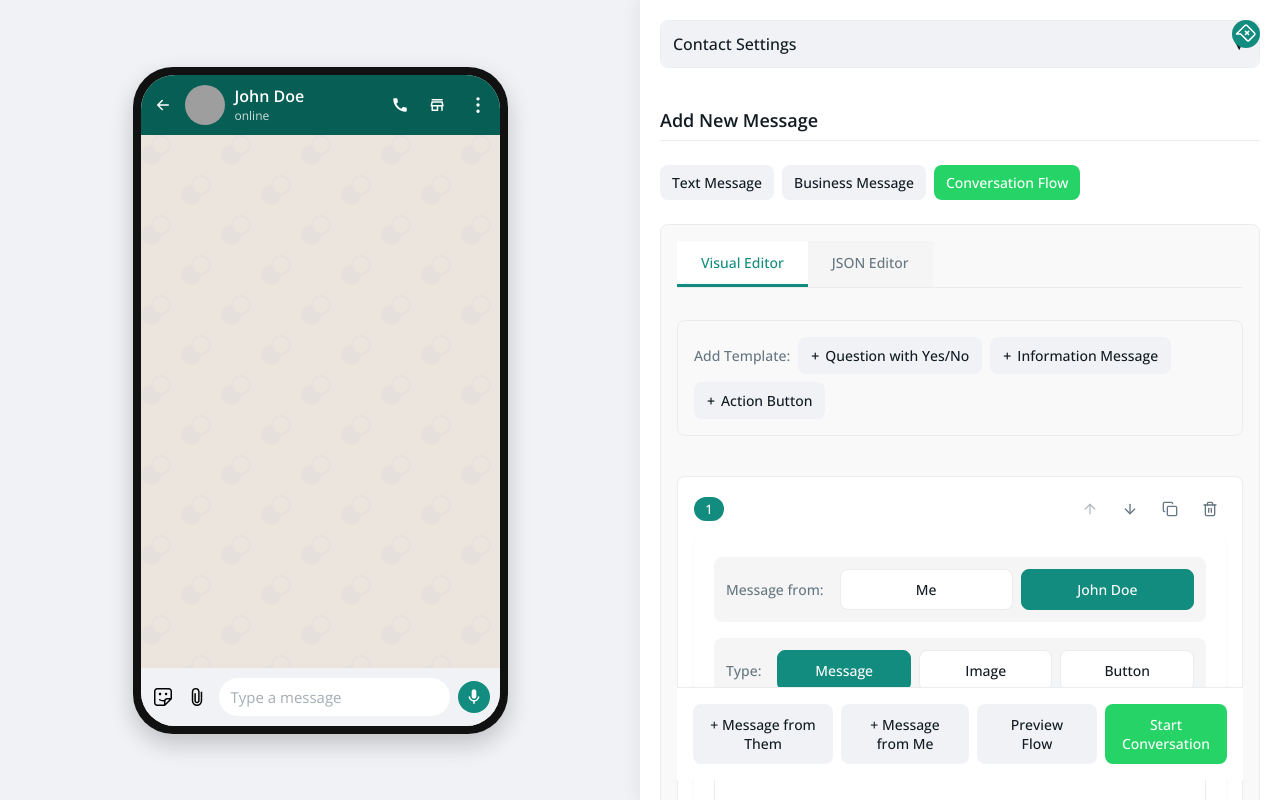
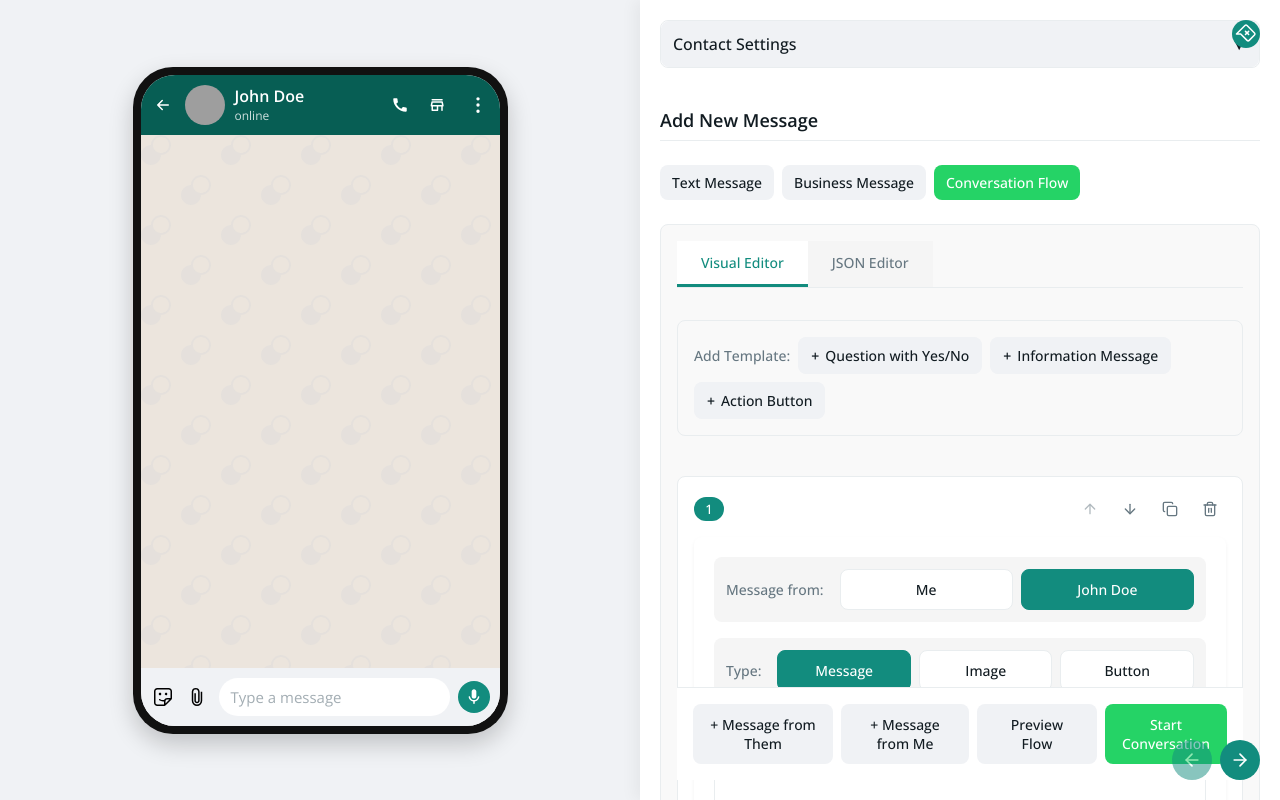
Before and after one commit to boringcuriosity/Whatsapp-simulator, a React (Vite) app: page / in a window 1280 px wide. Built offline with nearby package versions, Linux system fonts and the light colour scheme; grey boxes are pictures that could not be loaded.

Commit message:
Commit all changes

```diff
--- a/src/App.tsx
+++ b/src/App.tsx
@@ -1,6 +1,6 @@
 import { useState, useEffect } from 'react'
 import styled from 'styled-components'
-import { MessageSquarePlus, Play, Pause } from 'lucide-react'
+import { MessageSquarePlus, Play, Pause, ArrowLeft, ArrowRight } from 'lucide-react'
 import PhonePreview from './components/PhonePreview'
 import ControlPanel from './components/ControlPanel'
 import { Message, Contact, ConversationStep } from './types'
@@ -87,6 +87,41 @@ const PlayButton = styled(ToggleButton)<{ isPlaying?: boolean }>`
 
   &:hover {
     background: ${props => props.isPlaying ? 'var(--whatsapp-green)' : 'var(--whatsapp-teal)'};
+  }
+`
+
+const ManualControls = styled.div`
+  position: fixed;
+  bottom: 20px;
+  right: 20px;
+  display: flex;
+  gap: 8px;
+  z-index: 1000;
+`
+
+const ArrowButton = styled.button<{ disabled?: boolean }>`
+  width: 40px;
+  height: 40px;
+  border-radius: 50%;
+  background: var(--whatsapp-teal);
+  border: none;
+  color: white;
+  display: flex;
+  align-items: center;
+  justify-content: center;
+  cursor: pointer;
+  transition: all 0.2s ease;
+  opacity: ${props => props.disabled ? 0.5 : 1};
+  pointer-events: ${props => props.disabled ? 'none' : 'auto'};
+
+  &:hover {
+    transform: ${props => props.disabled ? 'none' : 'scale(1.1)'};
+    background: var(--whatsapp-green);
+  }
+
+  svg {
+    width: 20px;
+    height: 20px;
   }
 `
 
@@ -183,59 +218,104 @@ function App() {
   const [previewMessages, setPreviewMessages] = useState<Message[]>([]);
   const [conversationError, setConversationError] = useState('');
 
+  const [currentStepIndex, setCurrentStepIndex] = useState(-1);
+
+  // Add a useEffect to automatically update savedConversation when steps change
   useEffect(() => {
-    // Process the next message in the conversation queue
-    if (isPlayingConversation && conversationQueue.length > 0) {
-      const nextStep = conversationQueue[0];
-      const delay = nextStep.delay ?? 1000; // Default delay of 1 second if not specified
+    if (steps.length > 0) {
+      setSavedConversation(steps);
+      // If we're already displaying messages, keep them
+      // Otherwise initialize currentStepIndex to -1 to start fresh
+      if (messages.length === 0) {
+        setCurrentStepIndex(-1);
+      }
+    }
+  }, [steps]);
 
-      // Show typing indicator for the sender if it's not a button and it's from "them"
-      if (nextStep.sender === 'them' && nextStep.type !== 'button') {
-        setContact(prev => ({ ...prev, status: 'typing' }));
+  // Add these new functions for manual control
+  const handlePreviousStep = () => {
+    // Allow going back if there are messages
+    if (messages.length === 0) return;
+
+    // Ensure savedConversation is populated if not already
+    if (savedConversation.length === 0 && steps.length > 0) {
+      setSavedConversation(steps);
     }
 
-      const timer = setTimeout(() => {
-        // Reset typing indicator
-        if (nextStep.sender === 'them') {
+    // Remove the last message
+    setMessages(prev => prev.slice(0, -1));
+    setCurrentStepIndex(prev => Math.max(-1, prev - 1));
+  };
+
+  const handleNextStep = () => {
+    // If we have steps, use them directly
+    if (steps.length > 0) {
+      // If no messages yet, start with first message
+      if (messages.length === 0) {
+        const firstMessage = steps[0];
+        addMessageImmediately(firstMessage);
+        setCurrentStepIndex(0);
+        return;
+      }
+
+      // If we haven't started yet
+      if (currentStepIndex === -1) {
+        const firstMessage = steps[0];
+        addMessageImmediately(firstMessage);
+        setCurrentStepIndex(0);
+        return;
+      }
+
+      // If we're not at the end
+      if (currentStepIndex < steps.length - 1) {
+        const nextStep = steps[currentStepIndex + 1];
+        addMessageImmediately(nextStep);
+        setCurrentStepIndex(prev => prev + 1);
+      }
+    }
+  };
+
+  // Helper function to add message immediately without delays
+  const addMessageImmediately = (step: ConversationStep) => {
+    // Reset any previous typing indicators
+    if (contact.status === 'typing') {
       setContact(prev => ({ ...prev, status: 'online' }));
     }
 
-        // Format text with highlighted text if needed
-        let formattedText = nextStep.text;
-        if (nextStep.highlightedText) {
+    // Show typing indicator only briefly for visual feedback
+    if (step.sender === 'them' && step.type !== 'button') {
+      setContact(prev => ({ ...prev, status: 'typing' }));
+      // Reset status after a very short delay
+      setTimeout(() => {
+        setContact(prev => ({ ...prev, status: 'online' }));
+      }, 200);
+    }
+
+    // Format and add the message immediately
+    let formattedText = step.text;
+    if (step.highlightedText) {
       formattedText = formattedText.replace(
-            nextStep.highlightedText,
-            `*${nextStep.highlightedText}*`
+        step.highlightedText,
+        `*${step.highlightedText}*`
       );
     }
 
-        // Add the message
     const newMessage: Message = {
       id: Date.now().toString(),
       text: formattedText,
-          sender: nextStep.sender,
+      sender: step.sender,
       timestamp: new Date(),
       status: 'sent',
-          type: nextStep.type || 'text',
-          isBusinessMessage: nextStep.isBusinessMessage,
-          buttonText: nextStep.buttonText,
-          link: nextStep.link, // Add the link property
-          imageUrl: nextStep.imageUrl,
-          caption: nextStep.caption
+      type: step.type || 'text',
+      isBusinessMessage: step.isBusinessMessage,
+      buttonText: step.buttonText,
+      link: step.link,
+      imageUrl: step.imageUrl,
+      caption: step.caption
     };
 
     setMessages(prev => [...prev, newMessage]);
-
-        // Remove this step from the queue
-        setConversationQueue(prev => prev.slice(1));
-      }, delay);
-
-      return () => clearTimeout(timer);
-    } else if (isPlayingConversation && conversationQueue.length === 0) {
-      // Conversation playback is complete
-      setIsPlayingConversation(false);
-    }
-  }, [isPlayingConversation, conversationQueue]);
+  };
 
   const updateContact = (updatedContact: Partial<Contact>) => {
     setContact(prev => ({ ...prev, ...updatedContact }))
@@ -267,13 +347,13 @@ function App() {
     setMessages([])
   }
 
+  // Modified startConversation to handle the current step index properly
   const startConversation = (steps: ConversationStep[]) => {
-    // Save the conversation for later use
     setSavedConversation(steps);
     setIsPlayingConversation(true);
     setConversationQueue(steps);
-    // Don't clear messages when starting new conversation
-    // setMessages([]); - Remove this line
+    setCurrentStepIndex(-1);
+    setMessages([]); // Clear messages when starting new conversation
   }
 
   const handlePlayConversation = () => {
@@ -330,6 +410,52 @@ function App() {
     setConversationQueue([...defaultConversation]);
     setIsPlayingConversation(true);
   };
+
+  // Update useEffect to work better with manual controls
+  useEffect(() => {
+    if (!isPlayingConversation || conversationQueue.length === 0) return;
+
+    const nextStep = conversationQueue[0];
+    const delay = nextStep.delay ?? 1000;
+
+    if (nextStep.sender === 'them' && nextStep.type !== 'button') {
+      setContact(prev => ({ ...prev, status: 'typing' }));
+    }
+
+    const timer = setTimeout(() => {
+      if (nextStep.sender === 'them') {
+        setContact(prev => ({ ...prev, status: 'online' }));
+      }
+
+      let formattedText = nextStep.text;
+      if (nextStep.highlightedText) {
+        formattedText = formattedText.replace(
+          nextStep.highlightedText,
+          `*${nextStep.highlightedText}*`
+        );
+      }
+
+      const newMessage: Message = {
+        id: Date.now().toString(),
+        text: formattedText,
+        sender: nextStep.sender,
+        timestamp: new Date(),
+        status: 'sent',
+        type: nextStep.type || 'text',
+        isBusinessMessage: nextStep.isBusinessMessage,
+        buttonText: nextStep.buttonText,
+        link: nextStep.link,
+        imageUrl: nextStep.imageUrl,
+        caption: nextStep.caption
+      };
+
+      setMessages(prev => [...prev, newMessage]);
+      setCurrentStepIndex(prev => prev + 1);
+      setConversationQueue(prev => prev.slice(1));
+    }, delay);
+
+    return () => clearTimeout(timer);
+  }, [isPlayingConversation, conversationQueue]);
 
   return (
     <AppContainer>
@@ -402,6 +528,25 @@ function App() {
           </>
         )}
       </ControlSection>
+      <ManualControls>
+        <ArrowButton
+          onClick={handlePreviousStep}
+          disabled={messages.length === 0}
+          title="Previous message"
+        >
+          <ArrowLeft />
+        </ArrowButton>
+        <ArrowButton
+          onClick={handleNextStep}
+          disabled={
+            steps.length === 0 || // No conversation flow available
+            (currentStepIndex >= steps.length - 1 && messages.length > 0) // At the end of conversation
+          }
+          title="Next message"
+        >
+          <ArrowRight />
+        </ArrowButton>
+      </ManualControls>
     </AppContainer>
   );
 }
```
Also changed, not shown: public/right arrow icon.svg (added). Lines whose indentation alone changed are shown as unchanged.
